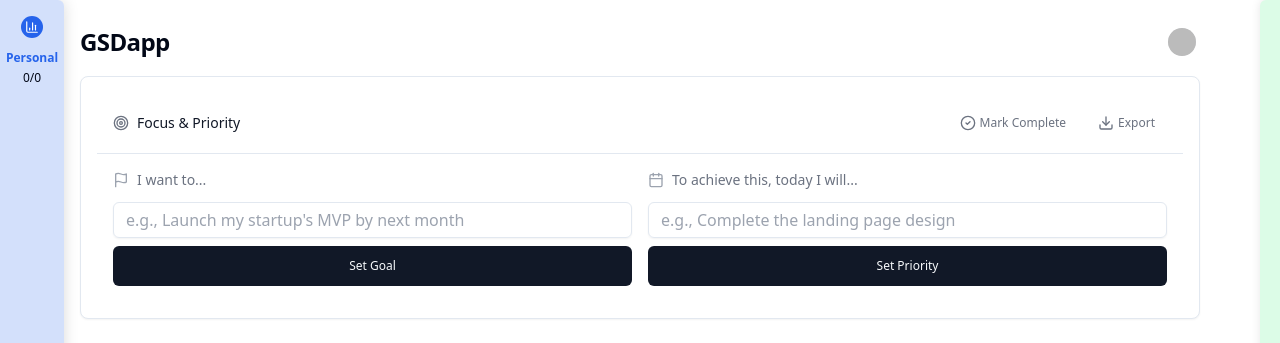
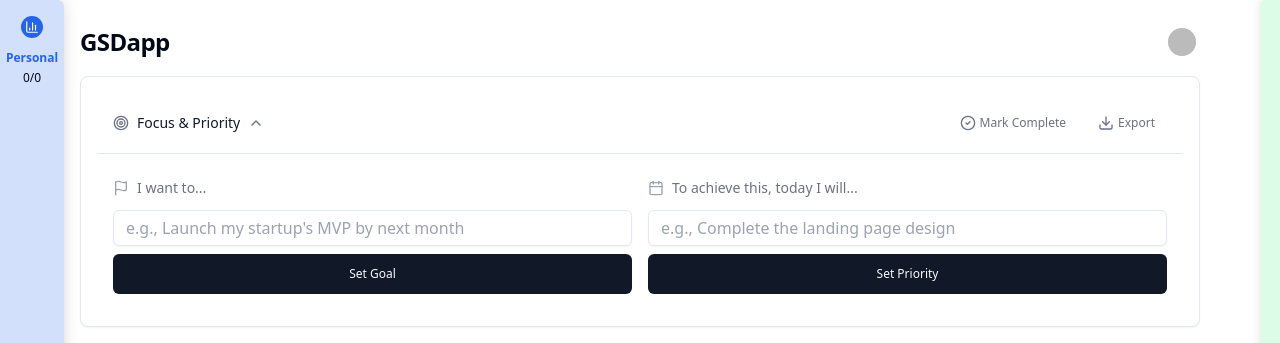
Before and after one commit to georgesiosi/gsdapp, a Next.js app: page / in a window 1280 px wide. Shown: the top 343 px of the page. Built offline with nearby package versions, Linux system fonts and the light colour scheme; no server answers; sample sign-in values are in the browser's storage.

Commit message:
feat: add collapsible functionality to Focus & Priority section

```diff
--- a/components/goal-setter.tsx
+++ b/components/goal-setter.tsx
@@ -3,7 +3,7 @@
 import { useState, useEffect } from "react"
 import { Button } from "@/components/ui/button"
 import { Input } from "@/components/ui/input"
-import { Target, Flag, Calendar, Pencil, CheckCircle2, Download } from "lucide-react"
+import { Target, Flag, Calendar, Pencil, CheckCircle2, Download, ChevronDown, ChevronUp } from "lucide-react"
 import { useToast } from "@/components/ui/use-toast"
 import { exportGoalsToCSV } from "@/lib/export-utils"
 
@@ -22,10 +22,17 @@ export function GoalSetter() {
   const [isEditingGoal, setIsEditingGoal] = useState(false)
   const [isEditingPriority, setIsEditingPriority] = useState(false)
   const [isCompleted, setIsCompleted] = useState(false)
+  const [isCollapsed, setIsCollapsed] = useState(false)
   const { toast } = useToast()
 
   // Load saved data on mount
   useEffect(() => {
+    // Load collapse state
+    const savedCollapsed = localStorage.getItem("goalSectionCollapsed")
+    if (savedCollapsed !== null) {
+      setIsCollapsed(JSON.parse(savedCollapsed))
+    }
+
     try {
       const savedData = localStorage.getItem("goalData")
       if (savedData) {
@@ -149,12 +156,24 @@ export function GoalSetter() {
     })
   }
 
+  // Save collapse state
+  const toggleCollapse = () => {
+    const newState = !isCollapsed
+    setIsCollapsed(newState)
+    localStorage.setItem("goalSectionCollapsed", JSON.stringify(newState))
+  }
+
   return (
-    <div className="goal-setter-container">
+    <div className="goal-setter-container space-y-2">
       <div className="goal-setter-header">
-        <div className="flex items-center gap-2">
+        <div className="flex items-center gap-2 cursor-pointer" onClick={toggleCollapse}>
           <Target className="h-4 w-4 text-gray-500" />
           <h3 className="text-sm font-medium text-gray-900">Focus & Priority</h3>
+          {isCollapsed ? (
+            <ChevronDown className="h-4 w-4 text-gray-500" />
+          ) : (
+            <ChevronUp className="h-4 w-4 text-gray-500" />
+          )}
         </div>
         <div className="flex items-center gap-2">
           <Button
@@ -177,7 +196,9 @@ export function GoalSetter() {
           </Button>
         </div>
       </div>
-      <div className="goal-setter-content">
+      <div
+        className={`goal-setter-content transition-all duration-200 ease-in-out overflow-hidden ${isCollapsed ? 'max-h-0 opacity-0' : 'max-h-[500px] opacity-100'}`}
+      >
         <div className="grid grid-cols-2 gap-4">
           {/* Main Goal Section */}
           <div className="space-y-3">
```
